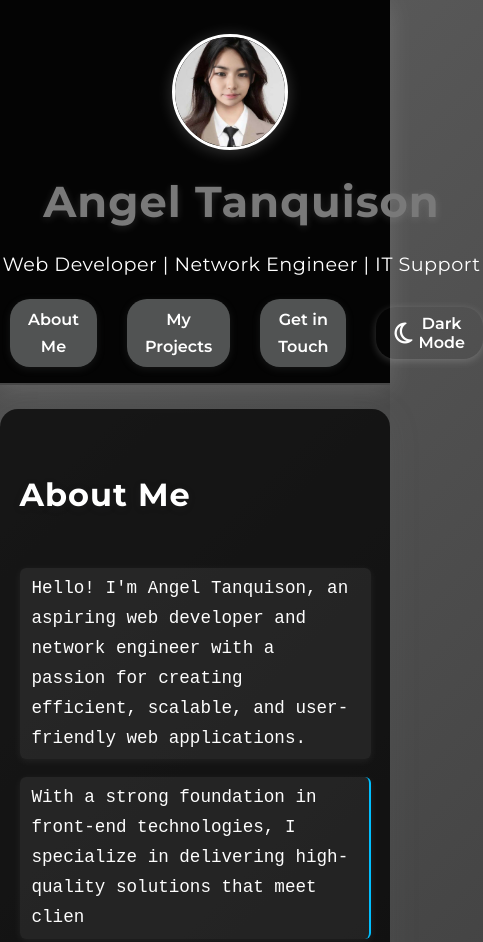
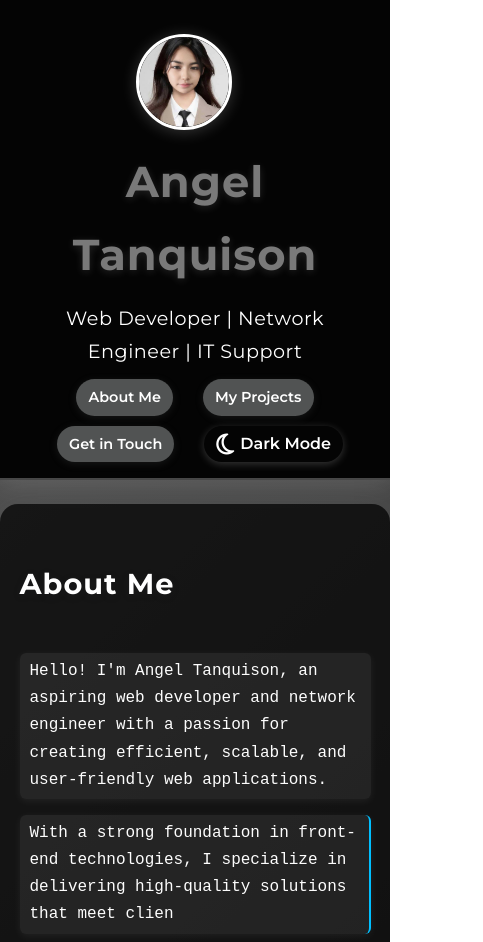
Before and after one commit to Angle0424/portfolio, a plain HTML site: page index.html in a window 390 px wide. Shown: the top 942 px of the page, 483 px wide, since content can reach past the window. Drawn offline with Linux system fonts and the light colour scheme.

Commit message:
update responsiveness

```diff
--- a/index.html
+++ b/index.html
@@ -535,6 +535,70 @@
         max-width: 95vw;
       }
     }
+    @media (max-width: 768px) {
+  /* Header adjustments */
+  header {
+    flex-direction: column;
+    padding: 24px 0 16px 0;
+  }
+  header img {
+    margin-bottom: 15px;
+    width: 90px;
+    height: 90px;
+  }
+  header div {
+    max-width: 90%;
+  }
+  nav {
+    flex-wrap: wrap;
+    gap: 8px;
+    margin-top: 12px;
+  }
+  nav a,
+  #themeToggle {
+    padding: 6px 12px;
+    font-size: 0.9rem;
+  }
+
+  /* Section adjustments */
+  section {
+    padding: 32px 5vw 24px 5vw;
+    margin: 24px auto 0 auto;
+  }
+  section h2 {
+    font-size: 1.8rem;
+  }
+  .typing-animation {
+    font-size: 1rem;
+    padding: 5px 10px;
+  }
+
+  /* Project card adjustments */
+  .project {
+    padding: 18px 8px;
+  }
+
+  /* Contact cards & form adjustments */
+  .contact-cards {
+    flex-direction: column;
+    gap: 16px;
+    align-items: center;
+  }
+  .contact-card {
+    min-width: 70vw;
+    max-width: 95vw;
+  }
+  .contact-form {
+    max-width: 90%;
+    margin: 24px auto;
+  }
+
+  /* Footer adjustments */
+  footer {
+    padding: 16px 10px;
+    font-size: 0.9rem;
+  }
+}
 
     /* Default (dark mode): black text on white background */
     .contact-form input,
```
Also changed, not shown: project.html (+4 -1 lines).
